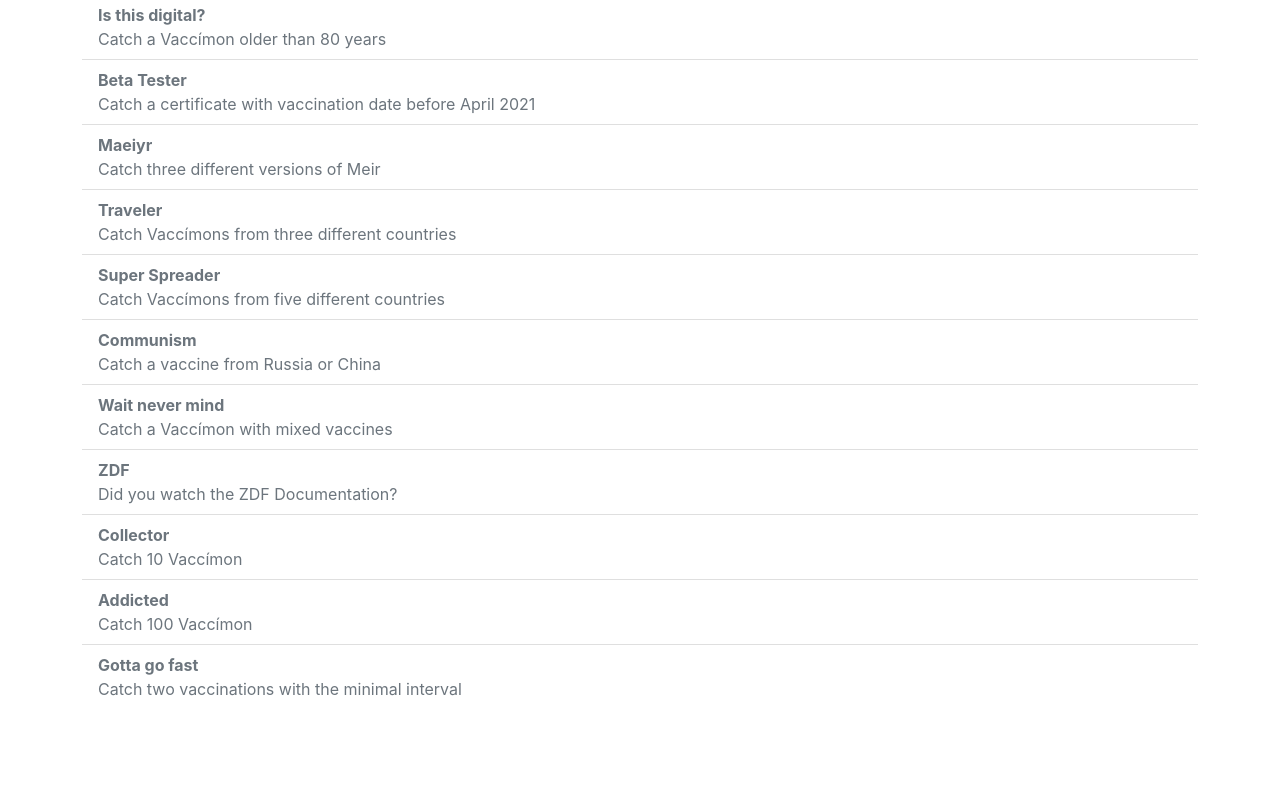
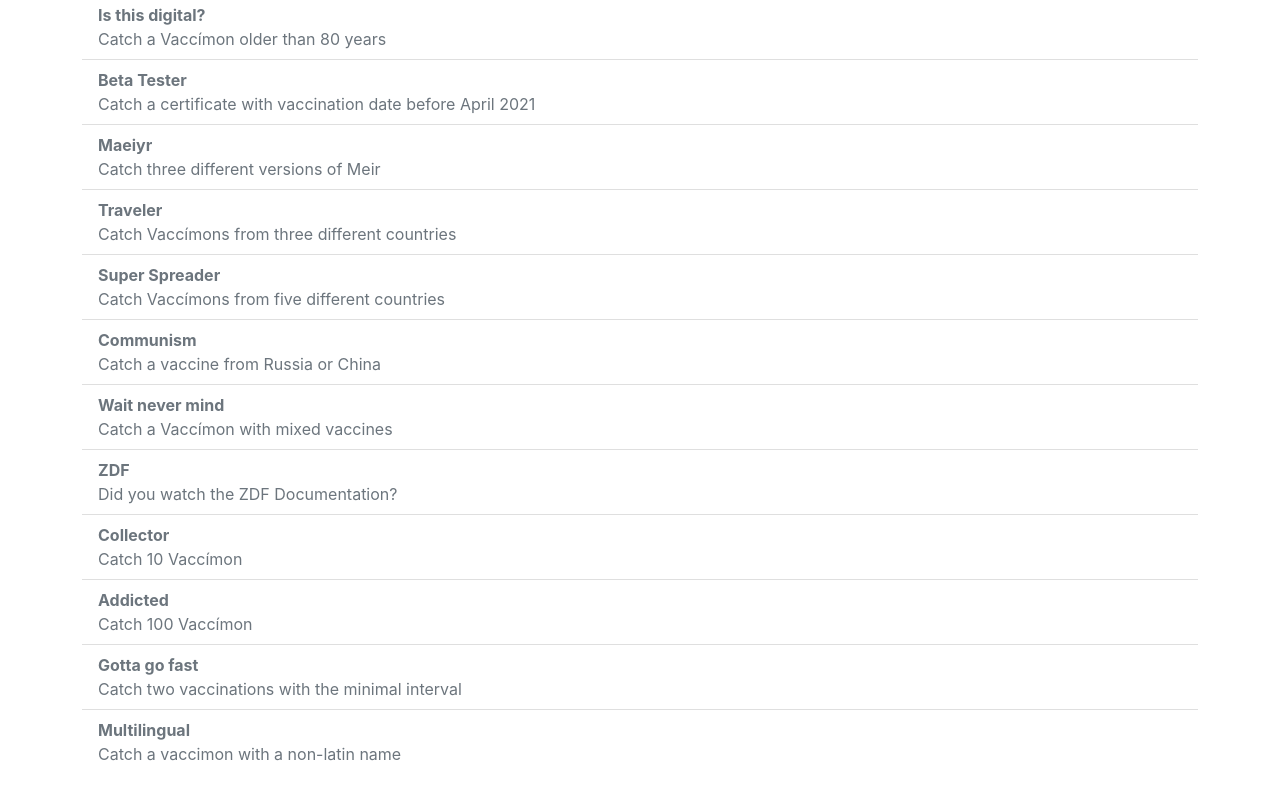
Before and after one commit to M4GNV5/Vaccimon, a Next.js app in the folder vaccimon-app/: page /achievements in a window 1280 px wide. Shown: the part 1111-1911 px from the top of the page. Before the commit the page ends 1886 px from the top, so only its background shows below. Built offline with nearby package versions, Linux system fonts and the light colour scheme.

Commit message:
Add multilingual achievement

```diff
--- a/vaccimon-app/pages/achievements.tsx
+++ b/vaccimon-app/pages/achievements.tsx
@@ -201,6 +201,12 @@ export const achievements: Achievement[] = [
       (x.fullName === 'Spikevax' && Math.abs(x.vaccinationDate.getTime() - y.vaccinationDate.getTime()) <= 28 * 24 * 60 * 60 * 1000) ||
       (x.fullName === 'Vaxzevria' && Math.abs(x.vaccinationDate.getTime() - y.vaccinationDate.getTime()) <= 63 * 24 * 60 * 60 * 1000)
     )))
+  },
+  {
+    name: 'Multilingual',
+    description: 'Catch a vaccimon with a non-latin name',
+    difficulty: AchievementDiffuculty.Medium,
+    condition: vaccidex => vaccidex.some(x => !/[a-zA-Z]/.test(x.fullName))
   }
 ]
 
```
